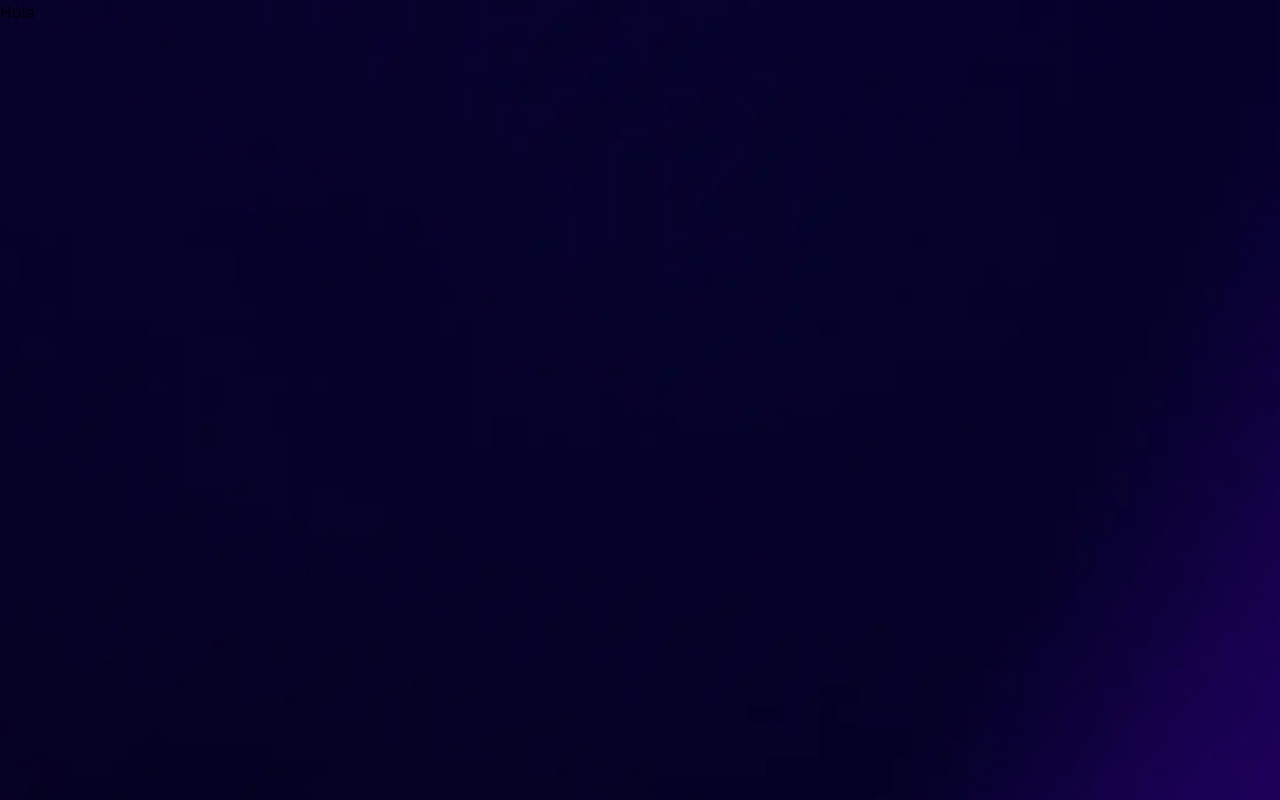
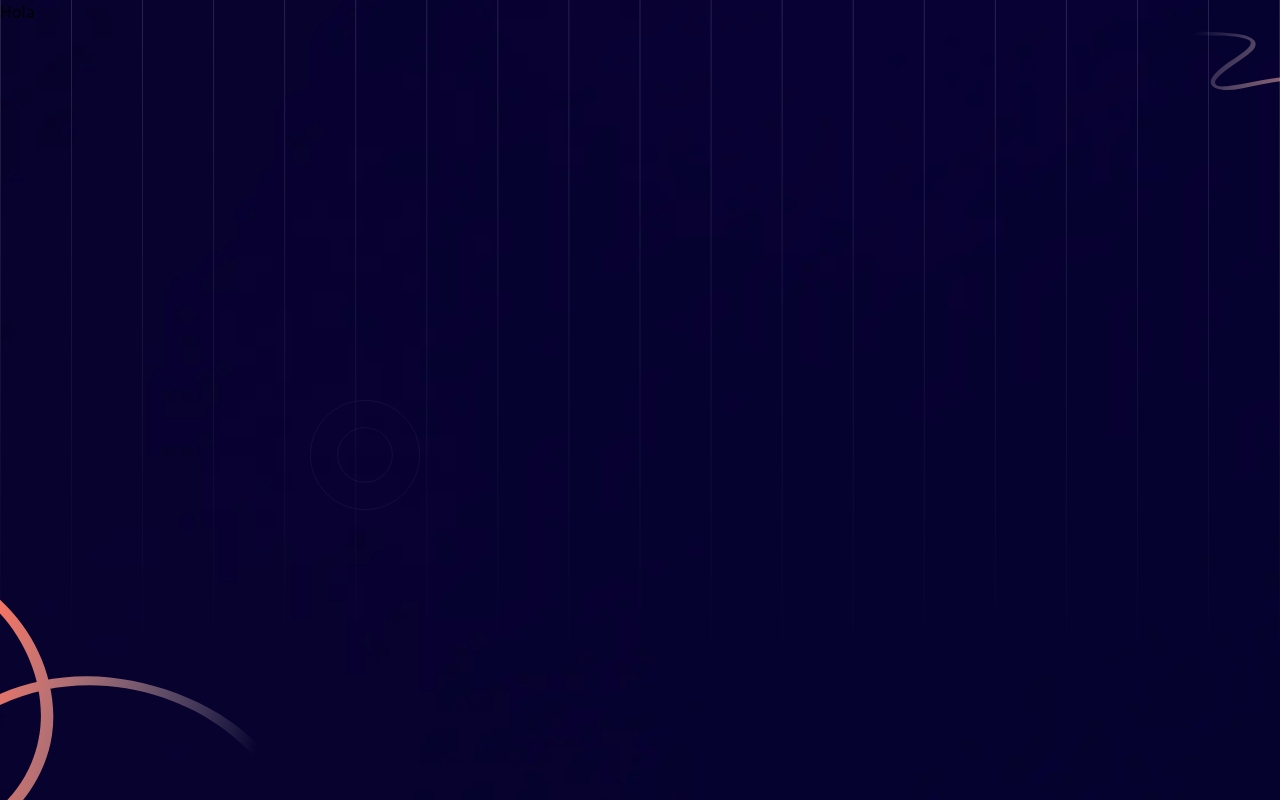
Before and after one commit to Andredy-00/Conference-ticket-generator, a Next.js app: page / in a window 1280 px wide. Built offline with nearby package versions, Linux system fonts and the light colour scheme.

Commit message:
70% de progreso en el estilo del body

```diff
--- a/src/app/globals.css
+++ b/src/app/globals.css
@@ -3,6 +3,14 @@
 @tailwind utilities;
 
 body {
-    @apply bg-cover bg-center min-h-screen;
-    background-image: url('../../public/assets/images/background-mobile.png');
+  @apply min-h-screen;
+  background-image: url("../../public/assets/images/pattern-lines.svg"),
+    url("../../public/assets/images/pattern-squiggly-line-top.svg"),
+    url("../../public/assets/images/pattern-circle.svg"),
+    url("../../public/assets/images/pattern-squiggly-line-bottom.svg"),
+    url("../../public/assets/images/background-mobile.png");
+
+  background-position: top, top right, 310px 400px, bottom left;
+  background-repeat: no-repeat;
+  background-size: cover, 130px 120px, 110px, 300px, cover;
 }
```
